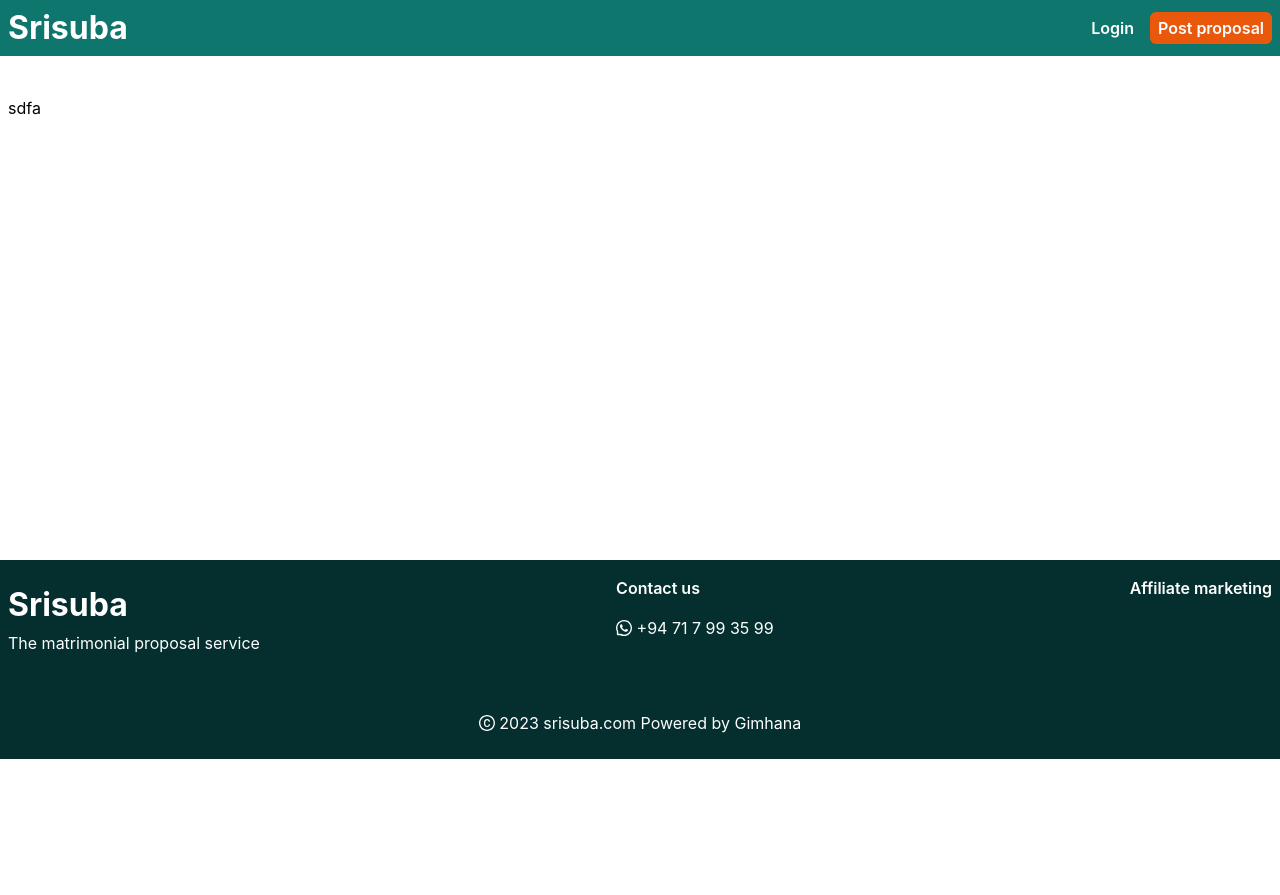
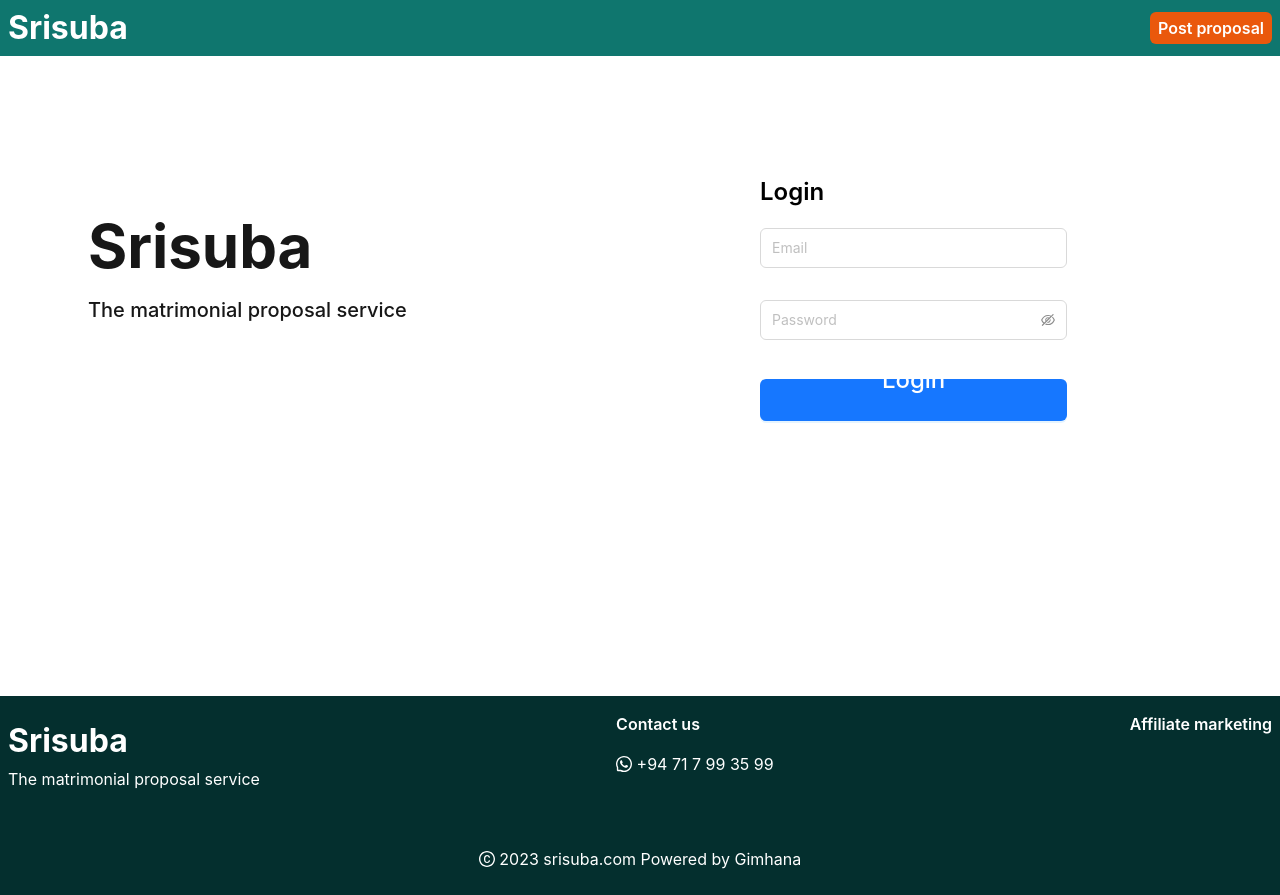
Before and after one commit to dhanushkagimhan/srisuba_GUI, a React (Vite) app: page / in a window 1280 px wide. Before the commit the page ends 800 px from the top, so only its background shows below. Built offline with nearby package versions, Linux system fonts and the light colour scheme.

Commit message:
created home page

```diff
--- a/src/pages/Home.tsx
+++ b/src/pages/Home.tsx
@@ -1,10 +1,68 @@
+import { Button, Form, Input } from "antd";
 import MainLayout from "../utility/components/mainLayout/MainLayout";
 import HomeMenu from "../utility/components/navMenus/home/HomeMenu";
 
+interface FieldType {
+  email?: string;
+  password?: string;
+}
+
 export default function Home() {
+  const onFinish = (values: unknown) => {
+    console.log("Success:", values);
+  };
+
+  const onFinishFailed = (errorInfo: unknown) => {
+    console.log("Failed:", errorInfo);
+  };
+
   return (
     <MainLayout navMenu={<HomeMenu />} showMarketing={true}>
-      <div>sdfa</div>
+      <div className="flex flex-row max-md:flex-col md:justify-between h-[70vh]">
+        <div className="w-full md:pt-20 lg:pl-20">
+          <h1 className="text-6xl text-neutral-900">Srisuba</h1>
+          <p className="text-neutral-900 -mt-5 text-xl font-medium">
+            The matrimonial proposal service
+          </p>
+        </div>
+        <div className="w-full pt-20 xl:pl-40">
+          <div className="text-2xl font-semibold mb-5">Login</div>
+          <Form
+            name="loginForm"
+            initialValues={{ remember: true }}
+            onFinish={onFinish}
+            onFinishFailed={onFinishFailed}
+            autoComplete="off"
+            className="xl:w-3/5 w-full flex flex-col gap-2"
+          >
+            <Form.Item<FieldType>
+              name="email"
+              rules={[{ required: true, message: "Please input your email" }]}
+            >
+              <Input type="email" placeholder="Email" className="py-2" />
+            </Form.Item>
+
+            <Form.Item<FieldType>
+              name="password"
+              rules={[
+                { required: true, message: "Please input your password!" },
+              ]}
+            >
+              <Input.Password placeholder="Password" className="py-2 w-full" />
+            </Form.Item>
+
+            <Form.Item>
+              <Button
+                type="primary"
+                htmlType="submit"
+                className="w-full pb-10 text-2xl font-medium"
+              >
+                Login
+              </Button>
+            </Form.Item>
+          </Form>
+        </div>
+      </div>
     </MainLayout>
   );
 }
--- a/src/utility/components/mainLayout/MainLayout.tsx
+++ b/src/utility/components/mainLayout/MainLayout.tsx
@@ -11,11 +11,11 @@ interface MainLayoutProps {
 export default function MainLayout(props: MainLayoutProps) {
   return (
     <div>
-      <div className="w-full h-14 bg-teal-700 flex items-center ">
+      <div className="w-full h-14 bg-teal-700 flex items-center fixed">
         <div className="container mx-auto">
           <div className="flex flex-row justify-between mx-2">
             <div>
-              <h1 className=" text-white max-sm:text-2xl">Srisuba</h1>
+              <h1 className=" text-white">Srisuba</h1>
             </div>
             {props.navMenu ? (
               <div className="flex items-center">{props.navMenu}</div>
@@ -27,16 +27,16 @@ export default function MainLayout(props: MainLayoutProps) {
       </div>
 
       <div className="container mx-auto py-10">
-        <div className="mx-2">{props.children}</div>
+        <div className="mx-2 mt-14">{props.children}</div>
       </div>
 
-      <div className="w-full h-fit bg-teal-950 mt-[50vh]">
+      <div className="w-full h-fit bg-teal-950">
         <div className="container mx-auto">
           <div className="mx-2">
             <div className="flex flex-row max-sm:flex-col justify-between">
               <div>
-                <h1 className=" text-white max-sm:ml-2">Srisuba</h1>
-                <p className="text-white -mt-5  max-sm:ml-2">
+                <h1 className=" text-white">Srisuba</h1>
+                <p className="text-white -mt-5">
                   The matrimonial proposal service
                 </p>
               </div>
--- a/src/utility/components/navMenus/home/HomeMenu.tsx
+++ b/src/utility/components/navMenus/home/HomeMenu.tsx
@@ -2,17 +2,10 @@ import { Link } from "react-router-dom";
 
 export default function HomeMenu() {
   return (
-    <div className="flex flex-row gap-4 items-center">
-      <div>
-        <Link to="#" className=" no-underline text-white font-semibold">
-          <p className="max-sm:text-sm ">Login</p>
-        </Link>
-      </div>
+    <div className="flex flex-row items-center">
       <div>
         <Link to="#" className=" no-underline text-white font-semibold ">
-          <p className="bg-orange-600 py-1 px-2 rounded-md max-sm:text-sm">
-            Post proposal
-          </p>
+          <p className="bg-orange-600 py-1 px-2 rounded-md">Post proposal</p>
         </Link>
       </div>
     </div>
```
